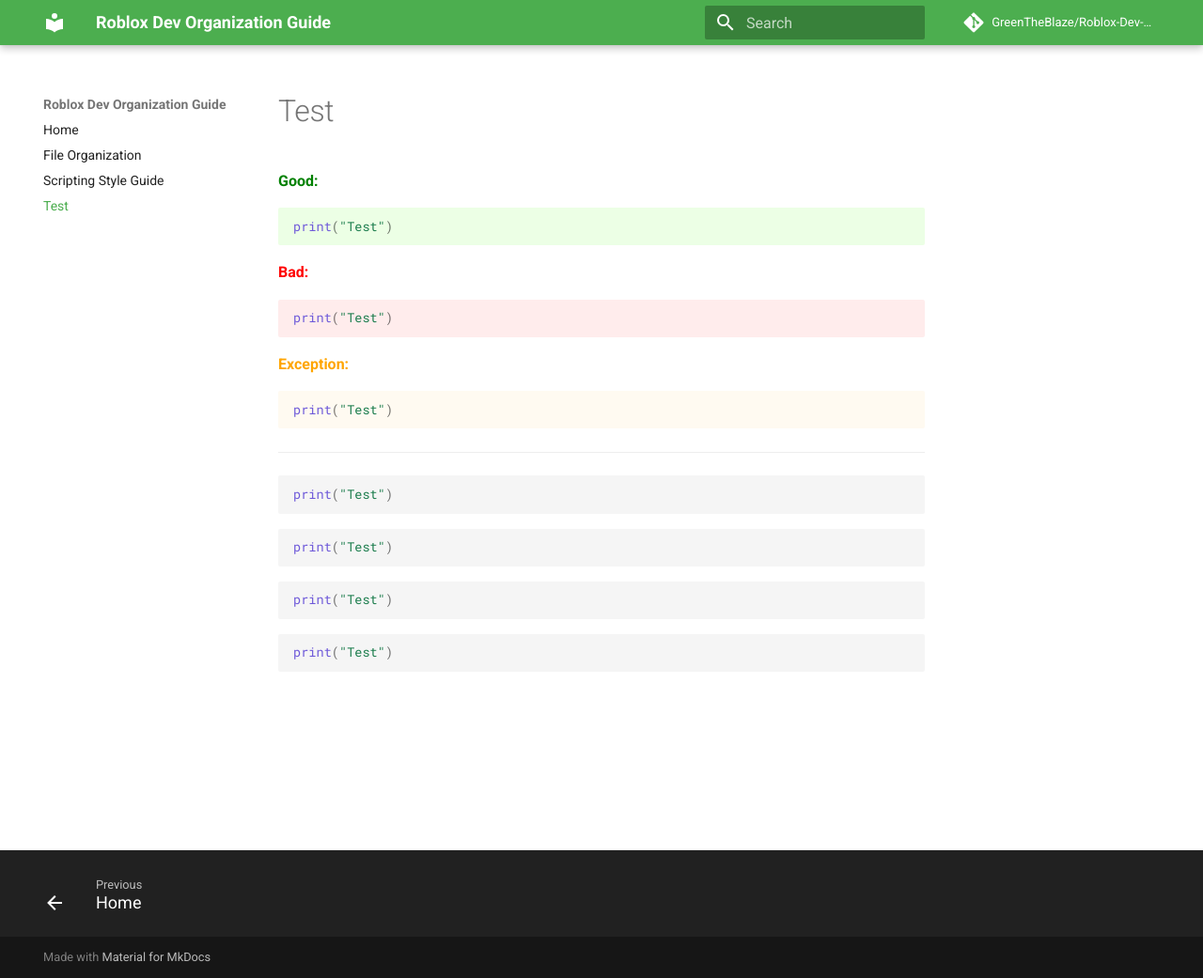
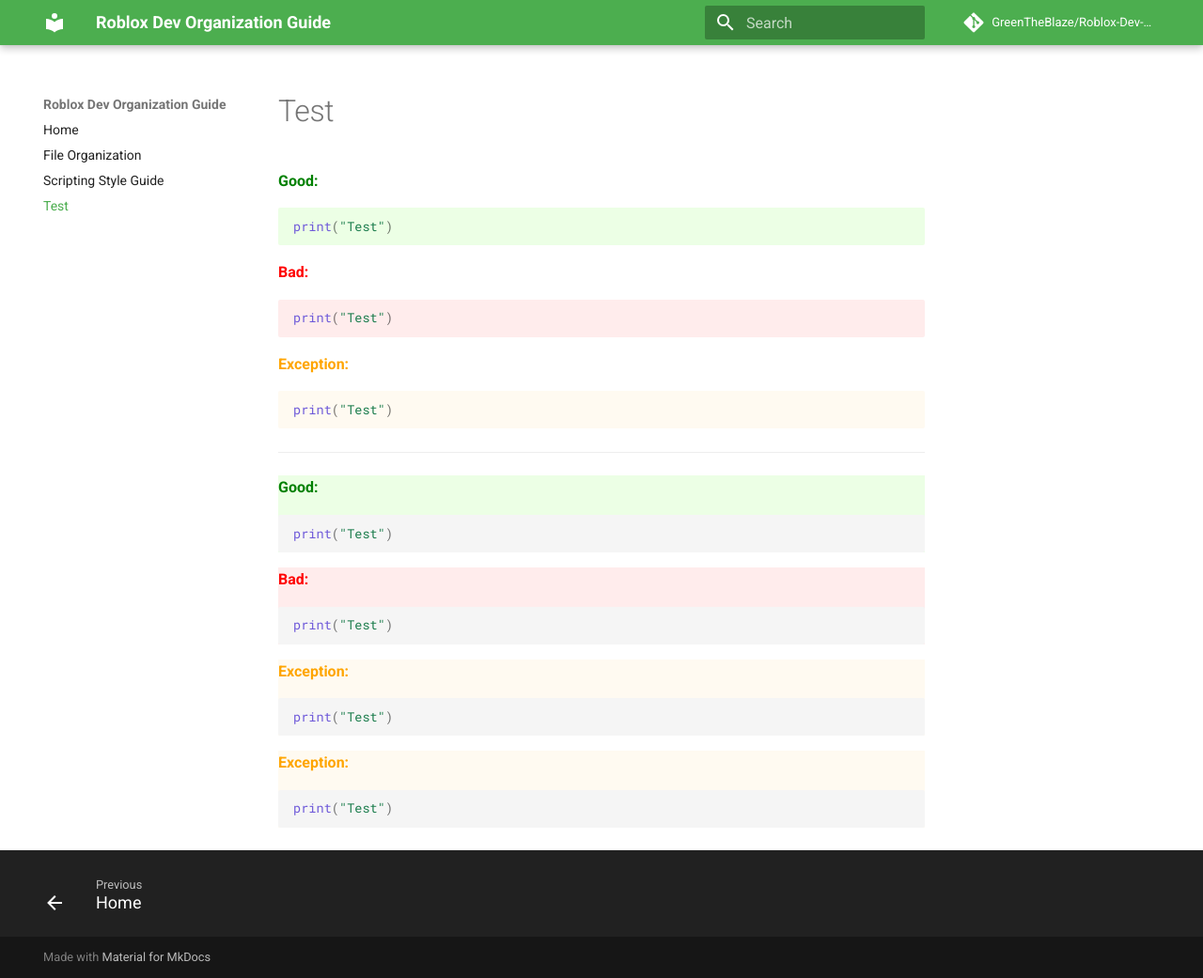
Before and after one commit to GreenTheBlaze/Roblox-Dev-Organization-Guide, an MkDocs documentation site: the page built from docs/test-code.md, in a window 1280 px wide and 1041 px high. Shown: the whole window at 94% size. Built offline with MkDocs 1.6.1 and Material for MkDocs 9.7.7, drawn with Linux system fonts in a browser that asks for light colours; comment, search, counter and statistics services are not loaded.

Commit message:
Update extra.css

```diff
--- a/docs/stylesheets/extra.css
+++ b/docs/stylesheets/extra.css
@@ -58,7 +58,7 @@
 }
 
 /* Green background for code blocks with .style-good */
-.md-typeset style-good-auto-header {
+.md-typeset .style-good-auto-header {
   font-weight: normal;
   background-color: #ecffe5;
 /*   display: block; */
@@ -67,14 +67,14 @@
   margin-top: 0;
 }
 /* .md-typeset pre.style-good-auto-header::before { */
-.md-typeset code.style-good-auto-header::before {
+.md-typeset .style-good-auto-header::before {
   color: green;
   content: "Good:";
   font-weight: bold;
   margin-bottom: 0.25rem;
 }
 
-.md-typeset style-bad-auto-header {
+.md-typeset .style-bad-auto-header {
   font-weight: normal;
   background-color: #ffecec;
 /*   display: block; */
@@ -82,14 +82,14 @@
 /*   border-radius: 4px; */
   margin-top: 0;
 }
-.md-typeset style-bad-auto-header::before {
+.md-typeset .style-bad-auto-header::before {
   color: red;
   content: "Bad:";
   font-weight: bold;
   margin-bottom: 0.25rem;
 }
 
-.md-typeset style-exception-auto-header {
+.md-typeset .style-exception-auto-header {
   font-weight: normal;
   background-color: #fffaf1;
 /*   display: block; */
@@ -97,7 +97,7 @@
 /*   border-radius: 4px; */
   margin-top: 0;
 }
-.md-typeset style-exception-auto-header::before {
+.md-typeset .style-exception-auto-header::before {
   color: orange;
   content: "Exception:";
   font-weight: bold;
```
